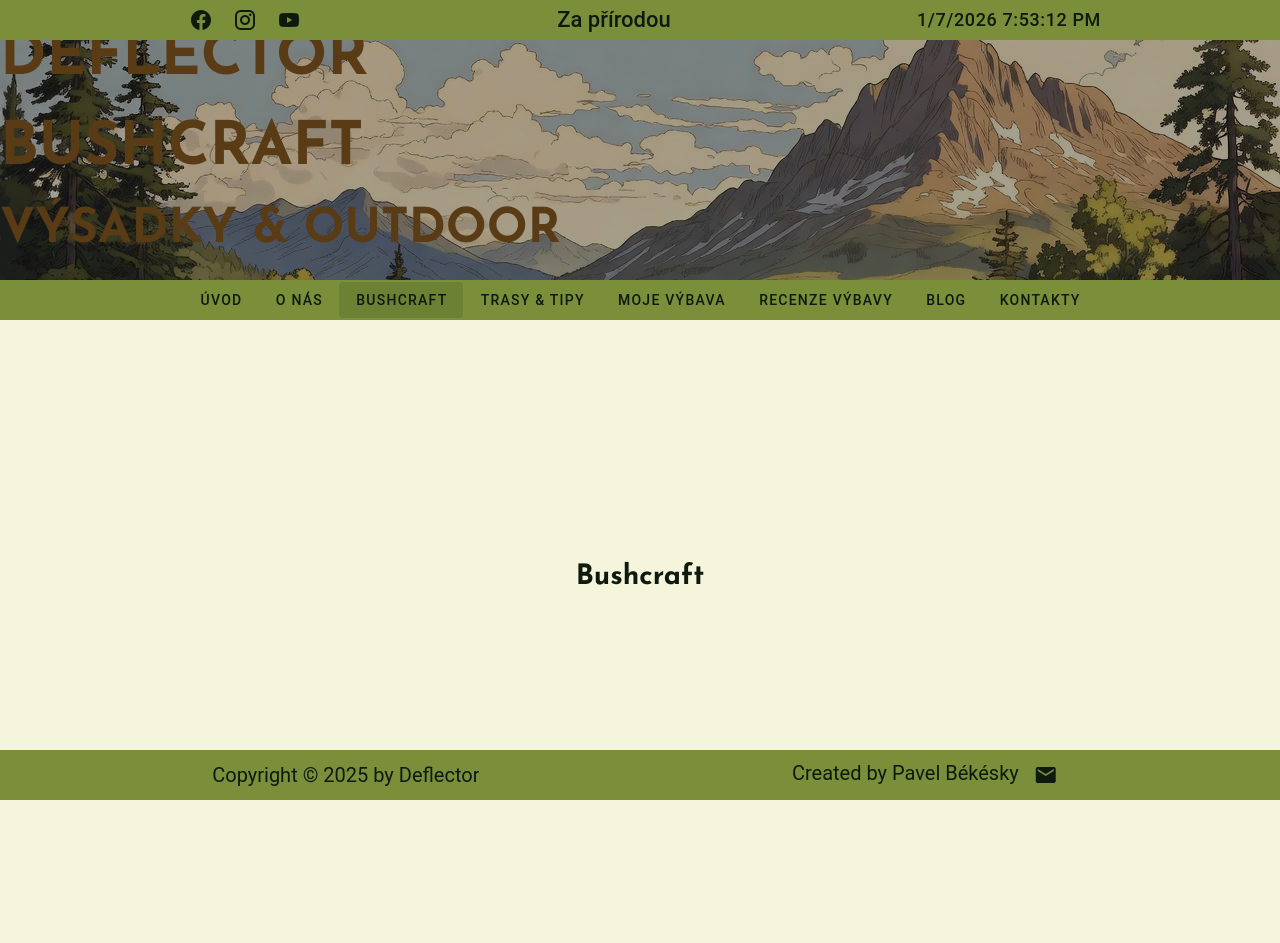
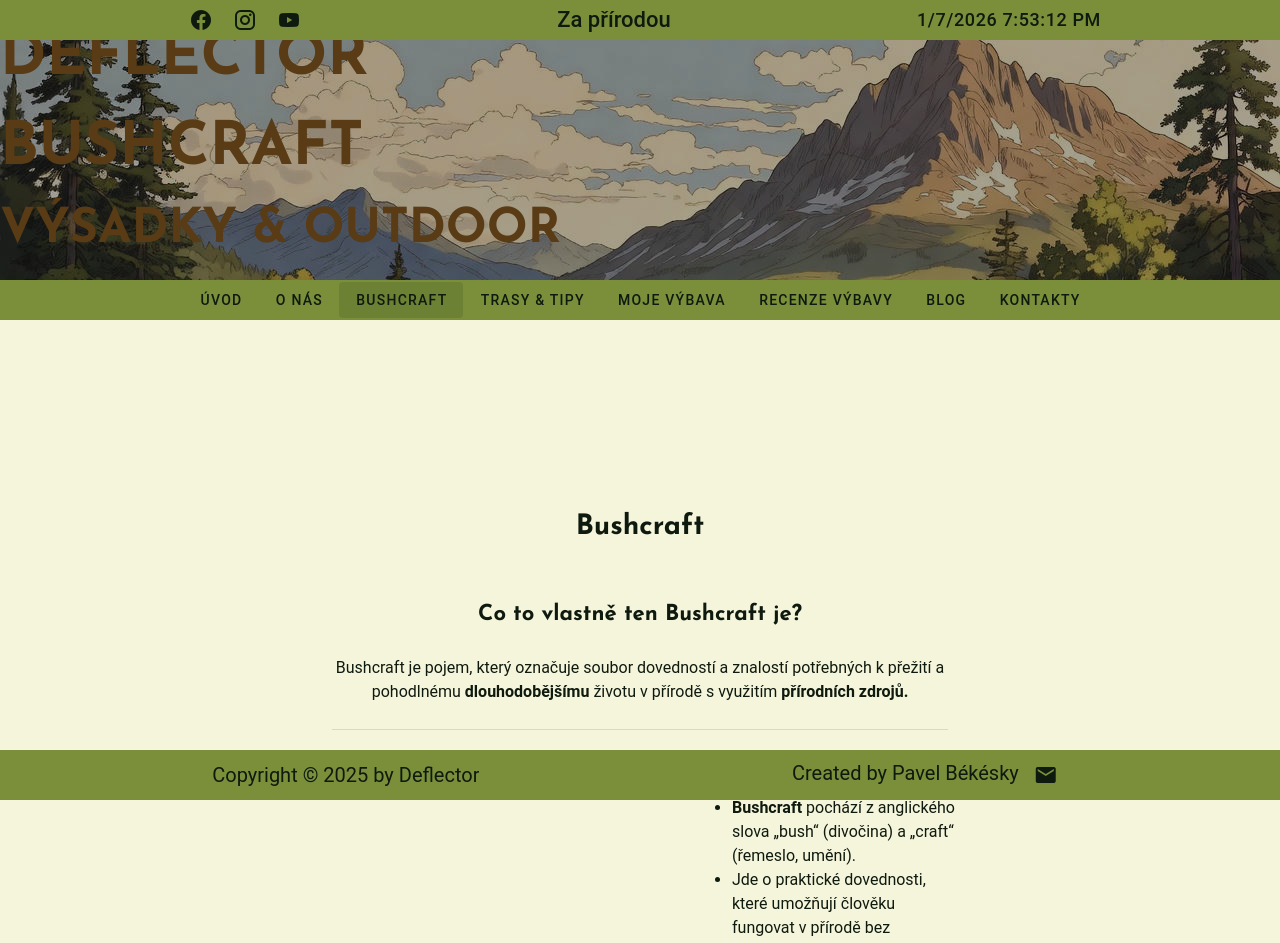
Before and after one commit to pbystudiogamer/za-prirodou, a Vue app: page /bushcraft in a window 1280 px wide. Shown: the top 943 px of the page. Built offline with nearby package versions, Linux system fonts and the light colour scheme.

Commit message:
Bushcraft + videocard

```diff
--- a/src/App.vue
+++ b/src/App.vue
@@ -71,7 +71,7 @@ import FooterSection from "@/components/Footer.vue";
 }
 
 .main-content{
-  margin-top: 500px;      /* výška headeru */
+  margin-top: 450px;      /* výška headeru */
   margin-bottom: 80px;    /* výška footeru */
   height: calc(100vh - 200px);
 }
--- a/src/assets/styles/global.css
+++ b/src/assets/styles/global.css
@@ -25,6 +25,11 @@ h4 {
     font-size: 28px;
 }
 
+h5 {
+    font-family: "Josefin Sans", sans-serif;
+    font-size: 22px;
+}
+
 body {
     color: #1a1a1a !important;
 }
--- /dev/null
+++ b/src/components/VideoCard.vue
@@ -0,0 +1,86 @@
+<template>
+  <v-card class="tile" rounded="xl" width="340" elevation="6" @click="open" role="link" tabindex="0" @keyup.enter="open">
+    <v-img :src="thumbSrc" height="220" cover class="tile-img">
+      <div class="play">
+        <v-icon size="44">mdi-play-circle</v-icon>
+      </div>
+    </v-img>
+    <v-card-title class="text-h6">{{ title }}</v-card-title>
+
+    <v-card-text class="desc">
+      {{ description }}
+    </v-card-text>
+
+  </v-card>
+</template>
+
+<script>
+export default {
+  name: 'VideoCard',
+  props: {
+    href: { type: String, required: true }, // YouTube URL
+    title: { type: String, required: true },
+    description: { type: String, default: '' },
+    target: { type: String, default: '_blank' },
+    thumbnail: { type: String, default: '' },
+  },
+  computed: {
+    youtubeId() {
+      const url = this.href || ''
+      const m =
+          url.match(/[?&]v=([^&]+)/)?.[1] ||
+          url.match(/youtu\.be\/([^?&/]+)/)?.[1] ||
+          url.match(/youtube\.com\/shorts\/([^?&/]+)/)?.[1] ||
+          url.match(/youtube\.com\/embed\/([^?&/]+)/)?.[1] ||
+          ''
+      return m
+    },
+    thumbSrc() {
+      if (this.thumbnail) return this.thumbnail
+      if (!this.youtubeId) return ''
+      return `https://img.youtube.com/vi/${this.youtubeId}/maxresdefault.jpg`
+    },
+  },
+  methods: {
+    open() {
+      window.open(this.href, this.target)
+    },
+  },
+}
+</script>
+
+<style scoped>
+.tile { cursor: pointer; background-color: #7b8f3b; }
+.tile-img { border-top-left-radius: 24px; border-top-right-radius: 24px; position: relative; }
+.fav { position: absolute; top: 8px; right: 8px; z-index: 2; }
+.play {
+  position: absolute;
+  inset: 0;
+  display: grid;
+  place-items: center;
+  background: rgba(0,0,0,.15);
+}
+
+.v-card-title {
+  font-size: 1rem;
+  line-height: 1.25;
+  display: -webkit-box;
+  -webkit-line-clamp: 2;
+  -webkit-box-orient: vertical;
+  overflow: hidden;
+}
+
+.v-card-text.desc {
+  font-size: 0.85rem;
+  line-height: 1.35;
+  margin-top: -6px;
+  display: -webkit-box;
+  -webkit-line-clamp: 3;
+  -webkit-box-orient: vertical;
+  overflow: hidden;
+}
+
+.v-card {
+  padding-bottom: 8px;
+}
+</style>
--- a/src/pages/bushcraft.vue
+++ b/src/pages/bushcraft.vue
@@ -1,17 +1,136 @@
 <template>
-  <v-container>
-    <v-row justify="center" style="margin-bottom: 50px">
+  <v-container style="width: 75%;">
+    <v-row justify="center" style="margin-bottom: 50px" >
       <v-col cols="12">
-        <h4 class="text-center">
+        <h4 class="text-center" style="margin-bottom: 50px">
           Bushcraft
         </h4>
+
+        <h5 class="text-center" style="margin-bottom: 25px">
+          Co to vlastně ten Bushcraft je?
+        </h5>
+
+        <div class="text-section text-center" style="margin-bottom: 25px">
+          Bushcraft je pojem, který označuje soubor dovedností a znalostí potřebných k přežití a pohodlnému <b>dlouhodobějšímu</b> životu v přírodě s využitím <b>přírodních zdrojů.</b>
+
+        </div>
+        <v-divider style="margin-bottom: 25px"/>
+        <div
+            v-for="(item, index) in items"
+            style="margin-bottom: 25px; margin-left: 200px">
+            <h5 style="margin-left: 150px; margin-bottom: 20px">{{index+1}}. {{item.title}}</h5>
+            <ul style="margin-bottom: 25px">
+              <v-row
+                v-for="(itm, idx) in item.points"
+                style="margin-left: 200px">
+                <li v-html="itm"></li>
+              </v-row>
+            </ul>
+          <v-divider style="margin-bottom: 25px; margin-left: -200px"/>
+        </div>
+
+        <v-row>
+          <v-col
+              v-for="item in videos"
+              cols="12"
+              md="4"
+              class="d-flex justify-center"
+          >
+            <VideoCard v-bind="item" />
+          </v-col>
+        </v-row>
       </v-col>
     </v-row>
   </v-container>
 </template>
 
-<script setup>
+<script>
+import VideoCard  from '@/components/VideoCard.vue'
+import lighter from "@/assets/lighter.jpg";
+import ItemCard from "@/components/ItemCard.vue";
 
+export default {
+  components: {
+    ItemCard,
+    VideoCard
+  },
+  data() {
+    return {
+      items: [
+      {
+        title: 'Definice bushcraftu',
+        points: [
+          '<b>Bushcraft</b> pochází z anglického slova „bush“ (divočina) a „craft“ (řemeslo, umění).',
+          'Jde o praktické dovednosti, které umožňují člověku fungovat v přírodě bez moderních technologií.',
+          'Cílem není jen přežití, ale hlavně komfortní pobyt v přírodě s respektem k prostředí.'
+        ]
+      },
+      {
+        title: 'Historie a původ',
+        points: [
+          'Kořeny sahají k původním obyvatelům (Indiáni, Aboridžinci), kteří žili v souladu s přírodou.',
+          'Moderní bushcraft se rozvinul díky cestovatelům, lovcům a průzkumníkům.',
+          'V současnosti je populární jako koníček, součást outdoorového životního stylu a survivalu.'
+        ]
+      },
+      {
+        title: 'Hlavní oblasti bushcraftu',
+        points: [
+          '<b>Oheň:</b> rozdělávání ohně bez zápalek (tření, křesadlo).',
+          '<b>Přístřeší:</b> stavba z přírodních materiálů.',
+          '<b>Voda:</b> získávání a čištění vody (filtrace, převaření).',
+          '<b>Potrava:</b> lov, rybolov, sběr jedlých rostlin.',
+          '<b>Nástroje:</b> výroba a používání nožů, seker, improvizovaných nástrojů.',
+          '<b>Orientace:</b> navigace bez GPS (slunce, hvězdy, přírodní znamení).'
+        ]
+      },
+        {
+        title: 'Bushcraft vs. Survival',
+        points: [
+          '<b>Bushcraft</b> = dlouhodobý pobyt v přírodě, pohodlí, znalosti přírody.',
+          '<b>Survival</b> = krizová situace, rychlé přežití, minimalizace rizik.',
+        ]
+      },
+      {
+        title: 'Etika a filozofie bushcraftu',
+        points: [
+          'Respekt k přírodě: „Leave no trace“ (nezanechávej stopy).',
+          'Udržitelnost: využívání přírodních zdrojů bez poškození ekosystému.',
+          'Psychologický aspekt: návrat k jednoduchosti, odpočinek od civilizace.'
+        ]
+      },
+      {
+        title: 'Moderní význam',
+        points: [
+          'Bushcraft je dnes populární díky YouTube kanálům, knihám a kurzům.',
+          'Slouží jako relaxace, trénink dovedností, příprava na krizové situace.'
+        ]
+      }],
+      videos: [
+        {
+          href: 'https://www.youtube.com/watch?v=AY18GcgunJg',
+          title: 'Základy Bushcraftu ➠ První kroky ve světě přežití v divočině',
+          description: 'V tomto videu ti řeknu svůj pohled na to, co je to Bushcraft. Video je úvodem do této problematiky a slouží k osvětlení toho, co to vlastně ten bushcraft je :-)',
+        },
+        {
+          href: 'https://www.youtube.com/watch?v=XSjKYrwxtWM',
+          title: 'Bushcraft: Rozdělání ohně křesadlem ➠ I. Březová kůra',
+          description: 'Toto video je spíše pro začínající bushcrafťáky. Nicméně si myslím, že si v něm může každý najít něco a když ne, tak aspoň uvidí, jak s březovkou bojuju já :-D',
+        },
+        {
+          href: 'https://www.youtube.com/watch?v=x9kxMWrhWgs',
+          title: 'Bushcraft: Rozdělání ohně křesadlem ➠ II. Jutový provázek ',
+          description: 'Toto video je spíše pro začínající bushcrafťáky. Nicméně si myslím, že si v něm může každý najít něco a když ne, tak aspoň uvidí, jak s březovkou bojuju já :-D',
+        },
+        {
+          href: 'https://www.youtube.com/watch?v=uLj4RiDVu5k',
+          title: 'Výroba bushcraft kořenky ➠ Výroba, rady a vychytávky',
+          description: 'V tomto videu jsem se pokusil vyrobit kořenky a myslím, že se mi to i povedlo :-) Tak snad se vám bude návod líbit ;-)',
+        }
+      ],
+    }
+  }
+}
 </script>
 
 <style scoped>
```
